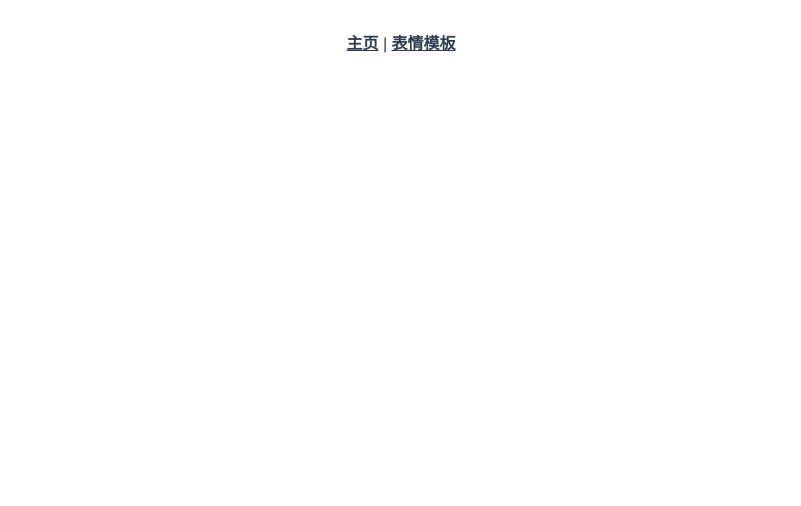
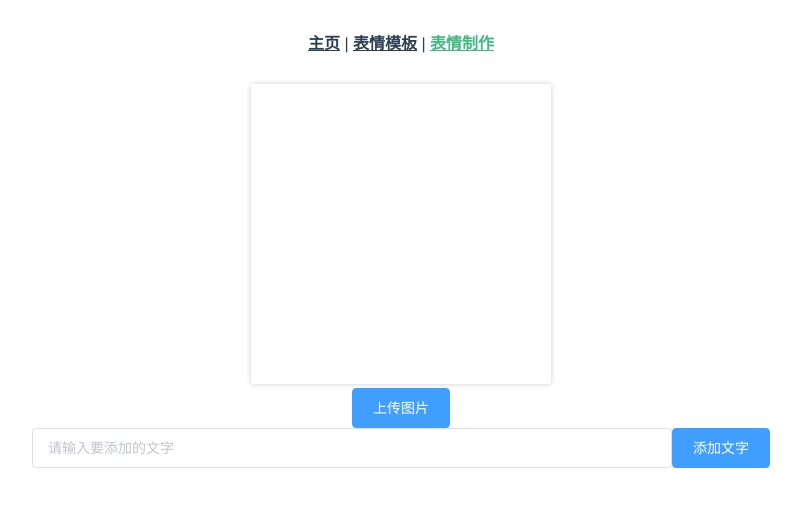
Before and after one commit to xiaofei-2020/sticker-v1.0, a Vue app: page /generate in a window 1280 px wide. Shown: the top 506 px of the page, without its empty margins (239-1040 px from the left). Built offline with nearby package versions, Linux system fonts and the light colour scheme.

Commit message:
实现了最基本的功能: 画图+画文字

```diff
--- a/src/App.vue
+++ b/src/App.vue
@@ -2,7 +2,8 @@
   <div id="app">
     <nav>
       <router-link to="/">主页</router-link> |
-      <router-link to="/about">表情模板</router-link>
+      <router-link to="/about">表情模板</router-link> |
+      <router-link to="/generate">表情制作</router-link>
     </nav>
 
     <router-view />
--- a/src/main.js
+++ b/src/main.js
@@ -4,9 +4,11 @@ import router from "./router";
 import "./assets/css/base.less";
 import "./mock";
 
-import { Button } from "element-ui";
+import { Button, Upload, Input } from "element-ui";
 
 Vue.use(Button);
+Vue.use(Upload);
+Vue.use(Input);
 
 Vue.config.productionTip = false;
 
--- a/src/router/index.js
+++ b/src/router/index.js
@@ -19,6 +19,15 @@ const routes = [
     component: () =>
       import(/* webpackChunkName: "about" */ "../views/About.vue"),
   },
+  {
+    path: "/generate",
+    name: "GenImg",
+    // route level code-splitting
+    // this generates a separate chunk (about.[hash].js) for this route
+    // which is lazy-loaded when the route is visited.
+    component: () =>
+      import(/* webpackChunkName: "about" */ "../views/GenImg.vue"),
+  },
 ];
 
 const router = new VueRouter({
--- /dev/null
+++ b/src/views/GenImg.vue
@@ -0,0 +1,85 @@
+<template>
+  <div class="gen-img">
+    <canvas id="draw-board" width="300" height="300"></canvas>
+    <div class="toolBox">
+      <el-upload
+        action=""
+        :auto-upload="false"
+        :show-file-list="false"
+        accept=".png,.jpg"
+        :on-change="handleUploadChange"
+        :limit="1"
+      >
+        <el-button type="primary">上传图片</el-button>
+      </el-upload>
+      <el-input
+        v-model="inputText"
+        style="width: 50%"
+        placeholder="请输入要添加的文字"
+      ></el-input>
+      <el-button type="primary" @click="drawText">添加文字</el-button>
+    </div>
+  </div>
+</template>
+
+<script>
+export default {
+  name: "GenImg",
+  components: {},
+  data() {
+    return {
+      ctx: null, // canvas的2d上下文
+      inputText: "", // 表情包的合成文字
+    };
+  },
+  mounted() {
+    this.init();
+  },
+  methods: {
+    // 初始化
+    init() {
+      this.initCanvas();
+    },
+    // 初始化canvas, 获取canvas的2d上下文
+    initCanvas() {
+      const canvas = document.getElementById("draw-board");
+      this.ctx = canvas.getContext("2d");
+    },
+    // 图片上传后触发
+    async handleUploadChange(file) {
+      const base64 = await this.genBase64(file.raw);
+      this.drawImg(base64);
+    },
+    // 根据base64画出img
+    drawImg(base64) {
+      var imgUpload = new Image();
+      imgUpload.onload = () => {
+        // 绘制
+        this.ctx.drawImage(imgUpload, 0, 0, 180, 180);
+      };
+      imgUpload.src = base64;
+    },
+    // 根据txt画出文字
+    drawText() {
+      this.ctx.font = "48px serif";
+      this.ctx.fillText(this.inputText, 10, 50);
+    },
+    // 生成file的base64值
+    genBase64(file) {
+      return new Promise((res) => {
+        var reader = new FileReader();
+        reader.onload = function (e) {
+          const base64 = e.target.result;
+          res(base64);
+        };
+        reader.readAsDataURL(file);
+      });
+    },
+  },
+};
+</script>
+<style scoped>
+#draw-board {
+  box-shadow: 0 0 5px #ccc;
+}
+</style>
```
Also changed, not shown: 1 other file (tests, documents, lock files or other folders).
